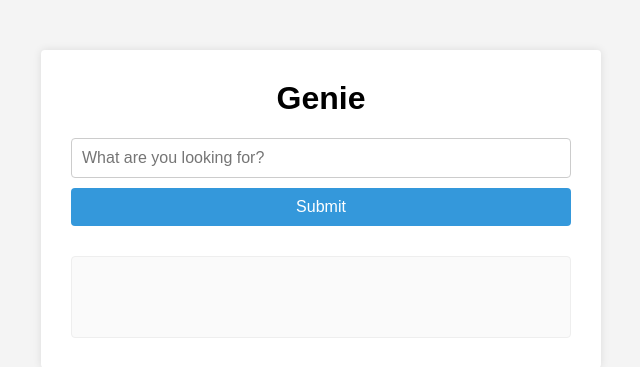
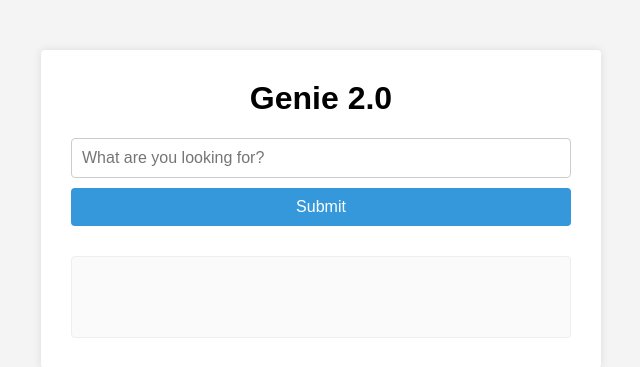
Before and after one commit to Abysmalll/The_SSTI, a Flask app: page / in a window 1280 px wide. Shown: the top 367 px of the page, without its empty margins (319-959 px from the left). Run offline with Flask 3, Linux system fonts and the light colour scheme.

Commit message:
Update index.html

```diff
--- a/app/templates/index.html
+++ b/app/templates/index.html
@@ -2,12 +2,12 @@
 <html lang="en">
 <head>
   <meta charset="UTF-8">
-  <title>Genie</title>
+  <title>Genie 2.0</title>
   <link rel="stylesheet" href="{{ url_for('static', filename='style.css') }}">
 </head>
 <body>
   <div class="container">
-    <h1>Genie</h1>
+    <h1>Genie 2.0</h1>
     <form method="GET" class="form-section">
       <input class="input-box" type="text" name="input" placeholder="What are you looking for?" value="{{ input }}">
       <button type="submit">Submit</button>
```
